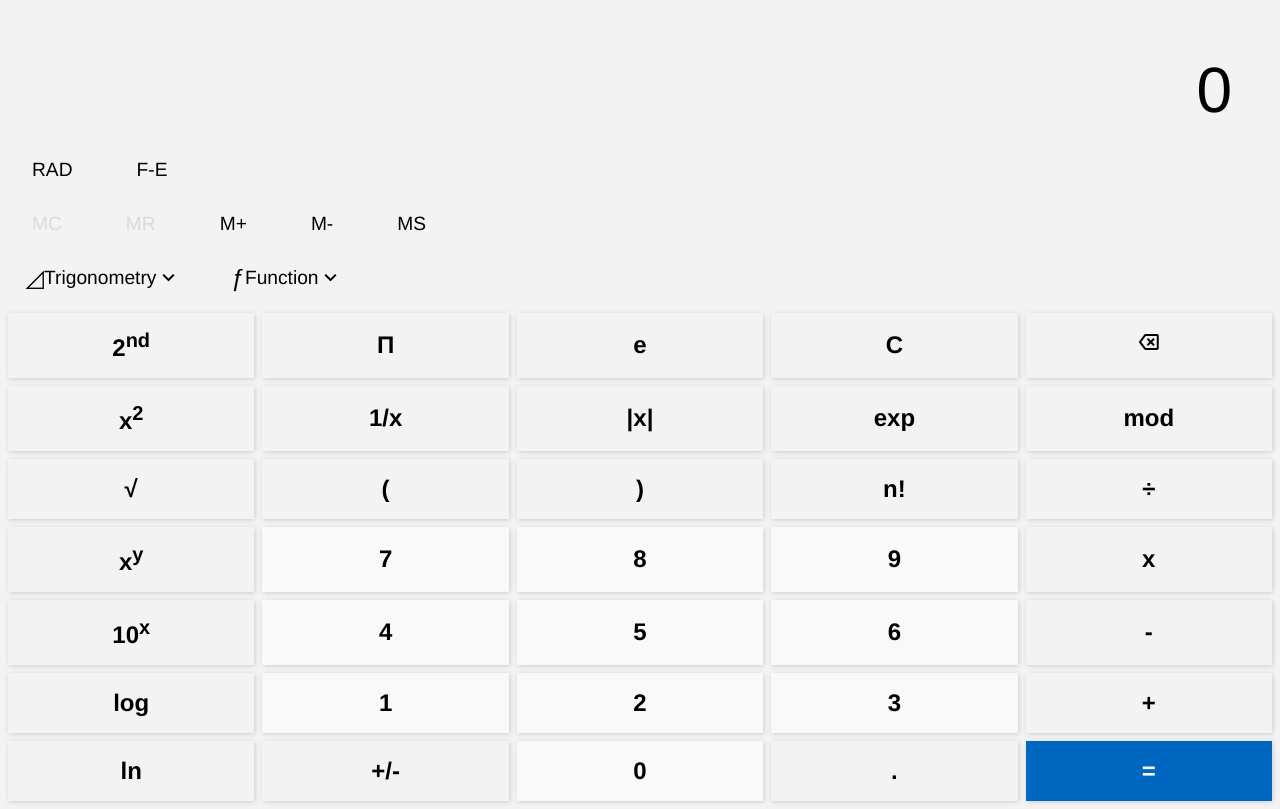
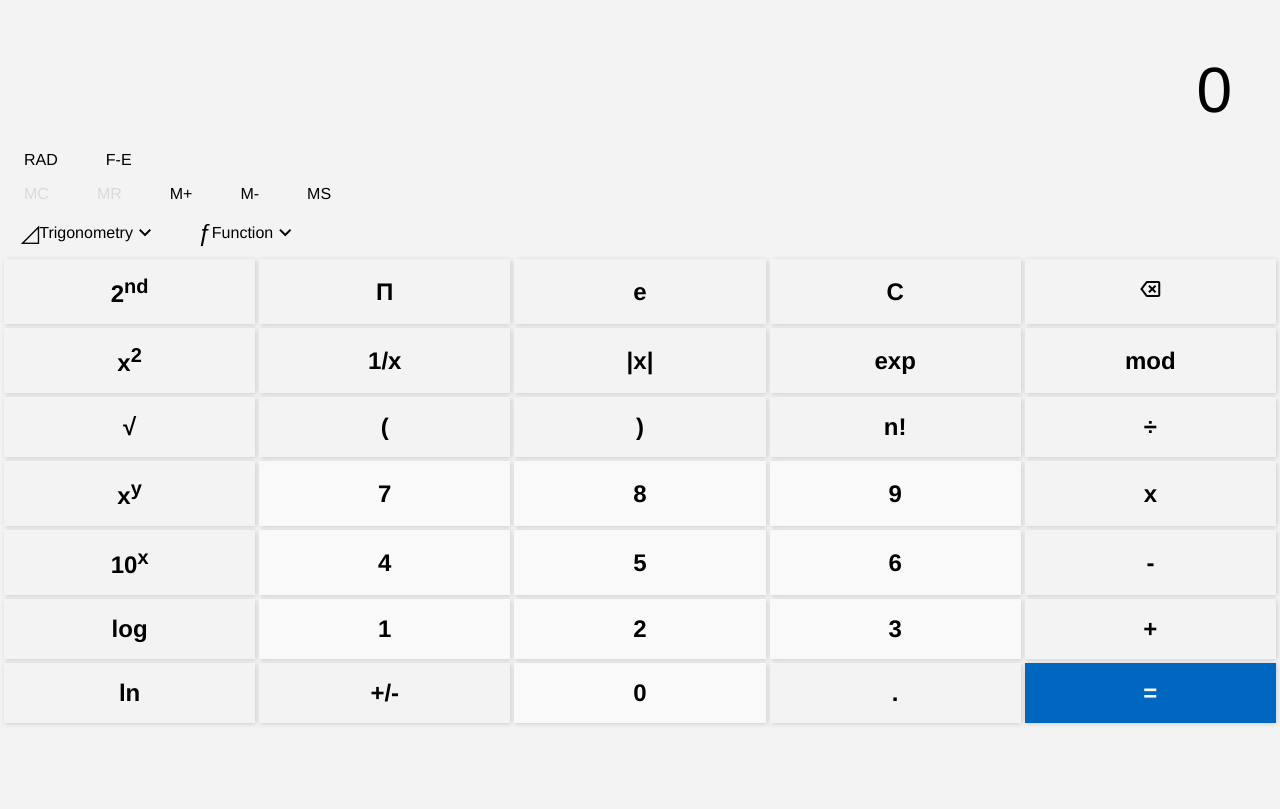
Before and after one commit to karansinh-raj/scientific-calculator-javascript, a plain HTML site: page index.html in a window 1280 px wide. Drawn offline with nearby package versions, Linux system fonts and the light colour scheme.

Commit message:
styles modification

```diff
--- a/styles.css
+++ b/styles.css
@@ -82,9 +82,8 @@ body{
 }
 
 .upper-section .row1 div{
-    padding: 1rem;
-    border-radius: 0.5rem;
-    font-size: 1.2rem;
+    padding: 0.5rem;
+    font-size: 1rem;
     cursor: pointer;
     margin: 0rem 1rem;
 }
@@ -99,9 +98,8 @@ body{
 }
 
 .upper-section .row2 div{
-    padding: 1rem;
-    border-radius: 0.5rem;
-    font-size: 1.2rem;
+    padding: 0.5rem;
+    font-size: 1rem;
     cursor: pointer;
     margin: 0rem 1rem;
 }
@@ -112,8 +110,7 @@ body{
 }
 
 .upper-section .row3 div{
-    border-radius: 0.5rem;
-    font-size: 1.2rem;
+    font-size: 1rem;
     cursor: pointer;
     margin: 0rem 0.4rem;
 }
@@ -130,7 +127,7 @@ body{
 
 /* upper section trigonometry button */
 .upper-section .trigonometry-cell-button{
-    padding: 0.8rem;
+    padding: 0.5rem;
     display: flex;
     align-items: center;
 }
@@ -171,7 +168,7 @@ body{
 
 /* upper section function button */
 .upper-section .function-cell-button{
-    padding: 0.8rem;
+    padding: 0.5rem;
     display: flex;
     align-items: center;
 }
@@ -229,7 +226,7 @@ body{
 /* lower section container */
 .lower-section{
     width: 100%;
-    border-spacing: 0.5rem;
+    border-spacing: 0.3rem;
 }
 
 /* lower section cell or button */
```
